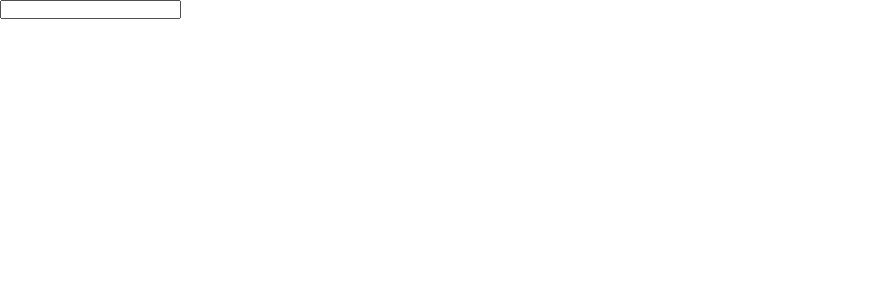
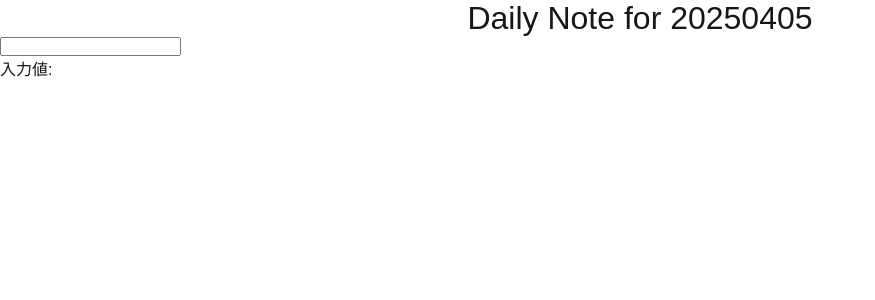
Before and after one commit to Sho0226/TsDaily-Own, a Next.js app: page /20250405 in a window 1280 px wide. Shown: the top 300 px of the page, without its empty margins (0-875 px from the left). Built offline with nearby package versions, Linux system fonts and the light colour scheme.

Commit message:
useState

```diff
--- a/src/app/(daily)/20250405/page.tsx
+++ b/src/app/(daily)/20250405/page.tsx
@@ -1,3 +1,5 @@
+"use client";
+
 import { useState } from "react";
 import styles from "./page.module.css";
 
@@ -5,6 +7,7 @@ export default function Page() {
   const [text, setText] = useState("");
   return (
     <div>
+      <div className={styles.daily}>Daily Note for 20250405</div>
       <input
         type="text"
         value={text}
@@ -12,8 +15,7 @@ export default function Page() {
           setText(e.target.value);
         }}
       />
+      <div>入力値:{text}</div>
     </div>
   );
-
-  return <div className={styles.daily}>Daily Note for 20250405</div>;
 }
```
